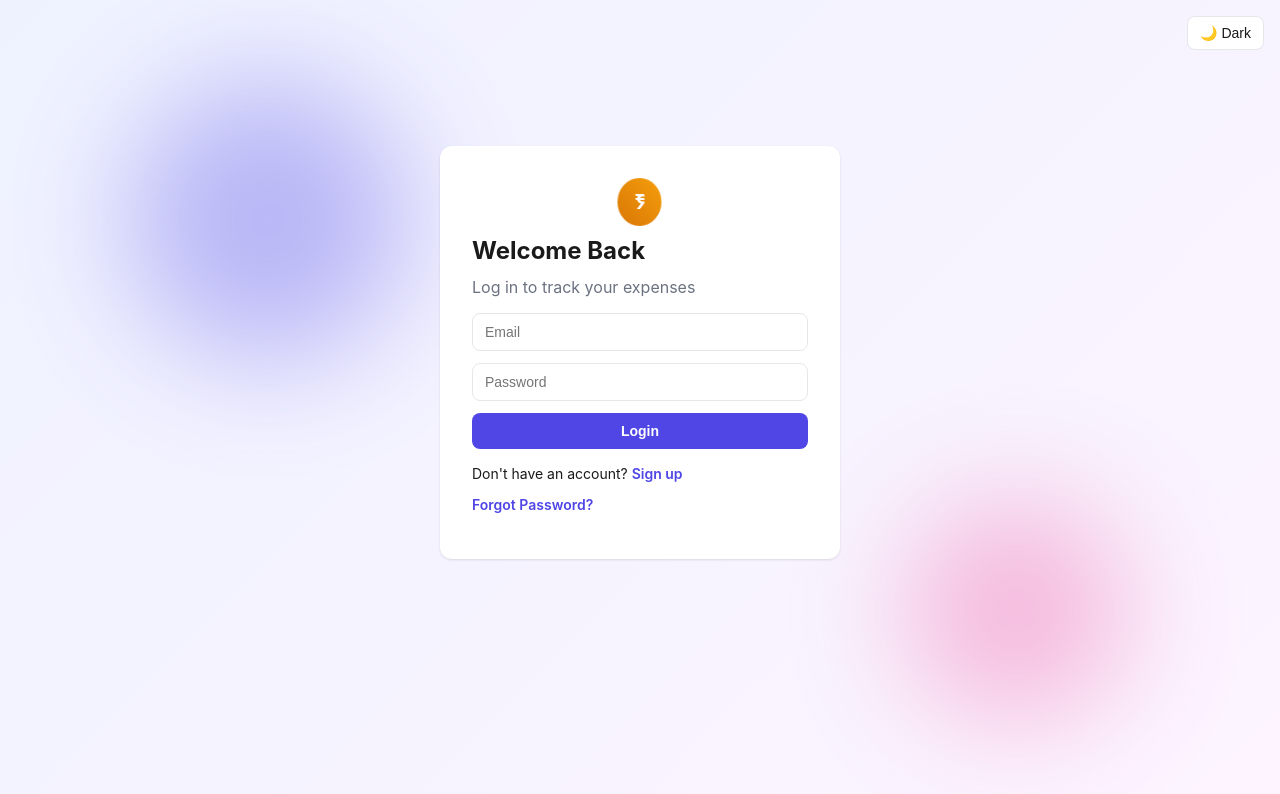
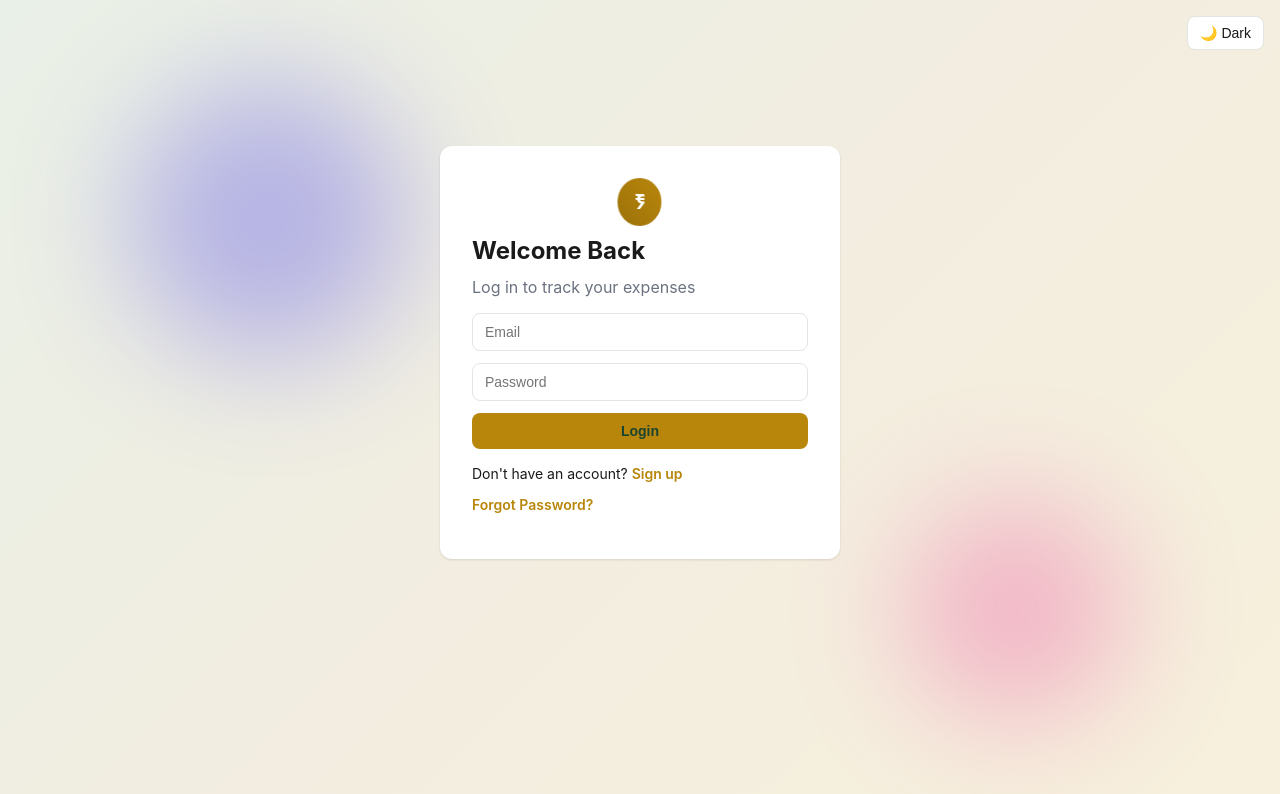
Before and after one commit to SiddhiGoel08/Smart-Expense-Tracker, a React (Vite) app in the folder client/: page /login in a window 1280 px wide. Shown: the top 794 px of the page. Built offline with nearby package versions, Linux system fonts and the light colour scheme.

Commit message:
Switch theme to dark green and gold, style chart tooltips

```diff
--- a/client/src/index.css
+++ b/client/src/index.css
@@ -1,32 +1,36 @@
 :root {
-  --bg: #f7f8fa;
-  --auth-bg: linear-gradient(135deg, #eef2ff 0%, #f5f3ff 50%, #fdf4ff 100%);
+  --bg: #f6f8f5;
+  --dashboard-bg: #f6f8f5;
+  --auth-bg: linear-gradient(135deg, #e9f0e7 0%, #f2ede0 50%, #f7f0dc 100%);
   --surface: #ffffff;
   --text: #1a1a1a;
   --text-muted: #6b7280;
-  --border: #e5e7eb;
-  --primary: #4f46e5;
-  --primary-hover: #4338ca;
+  --border: #e2e6df;
+  --primary: #b8860b;
+  --primary-hover: #9c7209;
   --success: #16a34a;
   --success-bg: #dcfce7;
   --danger: #dc2626;
   --danger-bg: #fee2e2;
+  --accent-forest: #1b4332;
   --shadow: 0 1px 3px rgba(0, 0, 0, 0.08), 0 1px 2px rgba(0, 0, 0, 0.04);
 }
 
 [data-theme="dark"] {
-  --bg: #0f1115;
-  --auth-bg: linear-gradient(135deg, #0f1115 0%, #1a1625 50%, #16121f 100%);
-  --surface: #1a1d24;
+  --bg: #0d1210;
+  --dashboard-bg: #0d1210;
+  --auth-bg: linear-gradient(135deg, #0d1210 0%, #14201a 50%, #1c1a10 100%);
+  --surface: #16201b;
   --text: #f3f4f6;
   --text-muted: #9ca3af;
-  --border: #2d2f36;
-  --primary: #6366f1;
-  --primary-hover: #818cf8;
+  --border: #253830;
+  --primary: #d4af37;
+  --primary-hover: #e8c655;
   --success: #22c55e;
   --success-bg: #14532d;
   --danger: #ef4444;
   --danger-bg: #450a0a;
+  --accent-forest: #2d6a4f;
   --shadow: 0 1px 3px rgba(0, 0, 0, 0.4);
 }
 
@@ -91,7 +95,7 @@ h1, h2, h3 {
   border: none;
   border-radius: 8px;
   background: var(--primary);
-  color: white;
+  color: var(--accent-forest);
   font-size: 14px;
   font-weight: 600;
   cursor: pointer;
@@ -106,10 +110,13 @@ h1, h2, h3 {
   background: transparent;
   color: var(--text);
   border: 1px solid var(--border);
+  transition: border-color 0.15s ease, color 0.15s ease;
 }
 
 .btn-secondary:hover {
-  background: var(--border);
+  border-color: var(--primary);
+  color: var(--primary);
+  background: transparent;
 }
 
 .btn-danger {
@@ -139,6 +146,8 @@ h1, h2, h3 {
   justify-content: space-between;
   align-items: center;
   margin-bottom: 24px;
+  padding-bottom: 12px;
+  border-bottom: 2px solid var(--accent-forest);
 }
 
 .error-text {
@@ -173,8 +182,8 @@ td {
   border-radius: 999px;
   font-size: 12px;
   font-weight: 600;
-  background: var(--primary);
-  color: white;
+  background: var(--accent-gold);
+  color: var(--accent-forest);
   opacity: 0.9;
 }
 
@@ -249,7 +258,7 @@ td {
   width: 100%;
   height: 100%;
   border-radius: 50%;
-  background: linear-gradient(135deg, #f59e0b, #d97706);
+background: linear-gradient(135deg, var(--primary), var(--primary-hover));
   display: flex;
   align-items: center;
   justify-content: center;
--- a/client/src/pages/Dashboard.jsx
+++ b/client/src/pages/Dashboard.jsx
@@ -491,7 +491,16 @@ function Dashboard() {
                     <Cell key={`cell-${index}`} fill={COLORS[index % COLORS.length]} />
                   ))}
                 </Pie>
-                <Tooltip />
+               <Tooltip
+  contentStyle={{
+    background: 'var(--primary)',
+    border: 'none',
+    borderRadius: '8px',
+    color: 'var(--accent-forest)',
+  }}
+  labelStyle={{ color: 'var(--accent-forest)', fontWeight: 600 }}
+  itemStyle={{ color: 'var(--accent-forest)' }}
+/>
                 <Legend />
               </PieChart>
             </ResponsiveContainer>
@@ -508,8 +517,17 @@ function Dashboard() {
                 <CartesianGrid strokeDasharray="3 3" stroke="var(--border)" />
                 <XAxis dataKey="label" stroke="var(--text-muted)" />
                 <YAxis stroke="var(--text-muted)" />
-                <Tooltip />
-                <Bar dataKey="total" fill="#4f46e5" radius={[6, 6, 0, 0]} />
+               <Tooltip
+  contentStyle={{
+    background: 'var(--primary)',
+    border: 'none',
+    borderRadius: '8px',
+    color: 'var(--accent-forest)',
+  }}
+  labelStyle={{ color: 'var(--accent-forest)', fontWeight: 600 }}
+  itemStyle={{ color: 'var(--accent-forest)' }}
+/>
+                <Bar dataKey="total" fill="#d4af37" radius={[6, 6, 0, 0]} />
               </BarChart>
             </ResponsiveContainer>
           </div>
```
